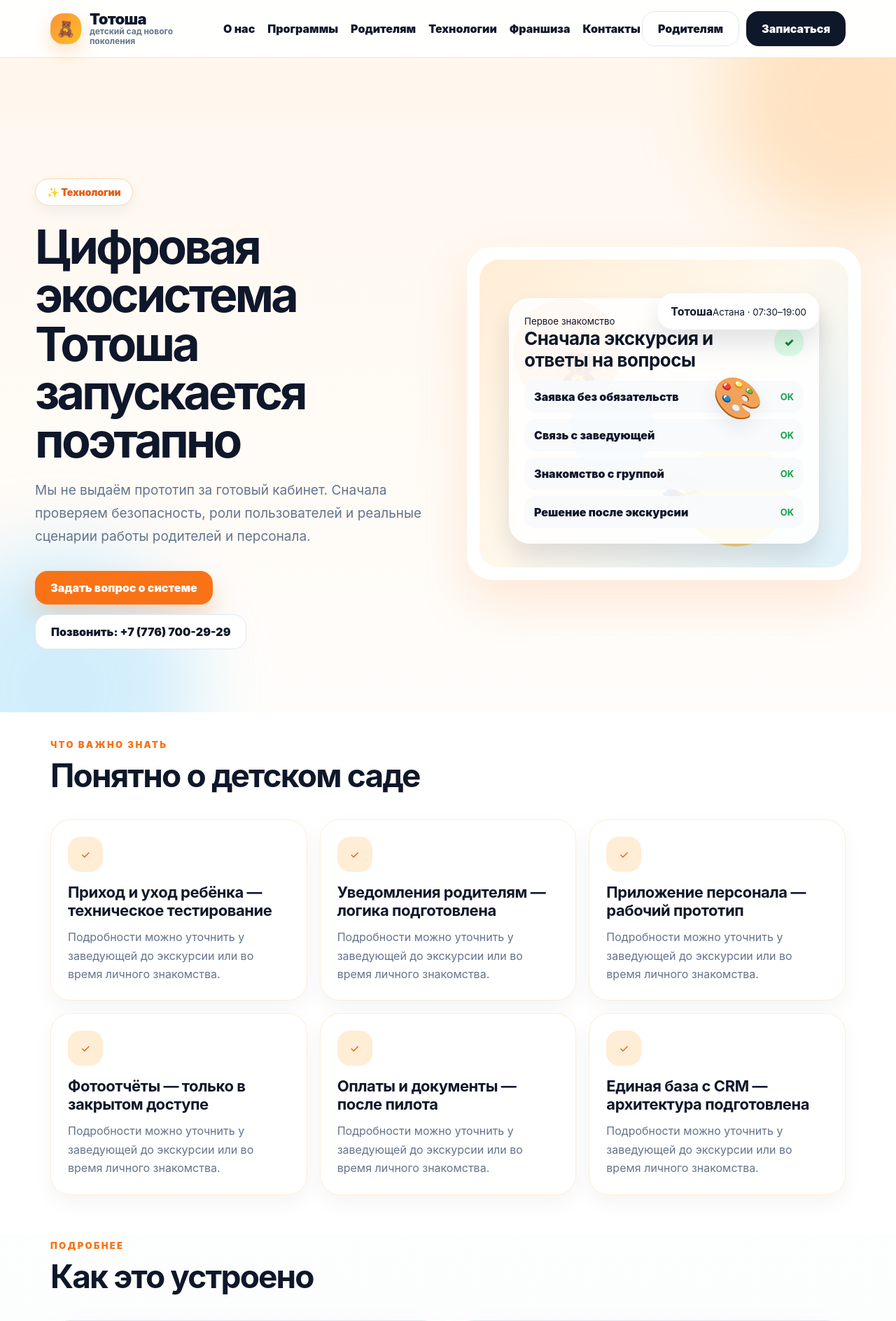
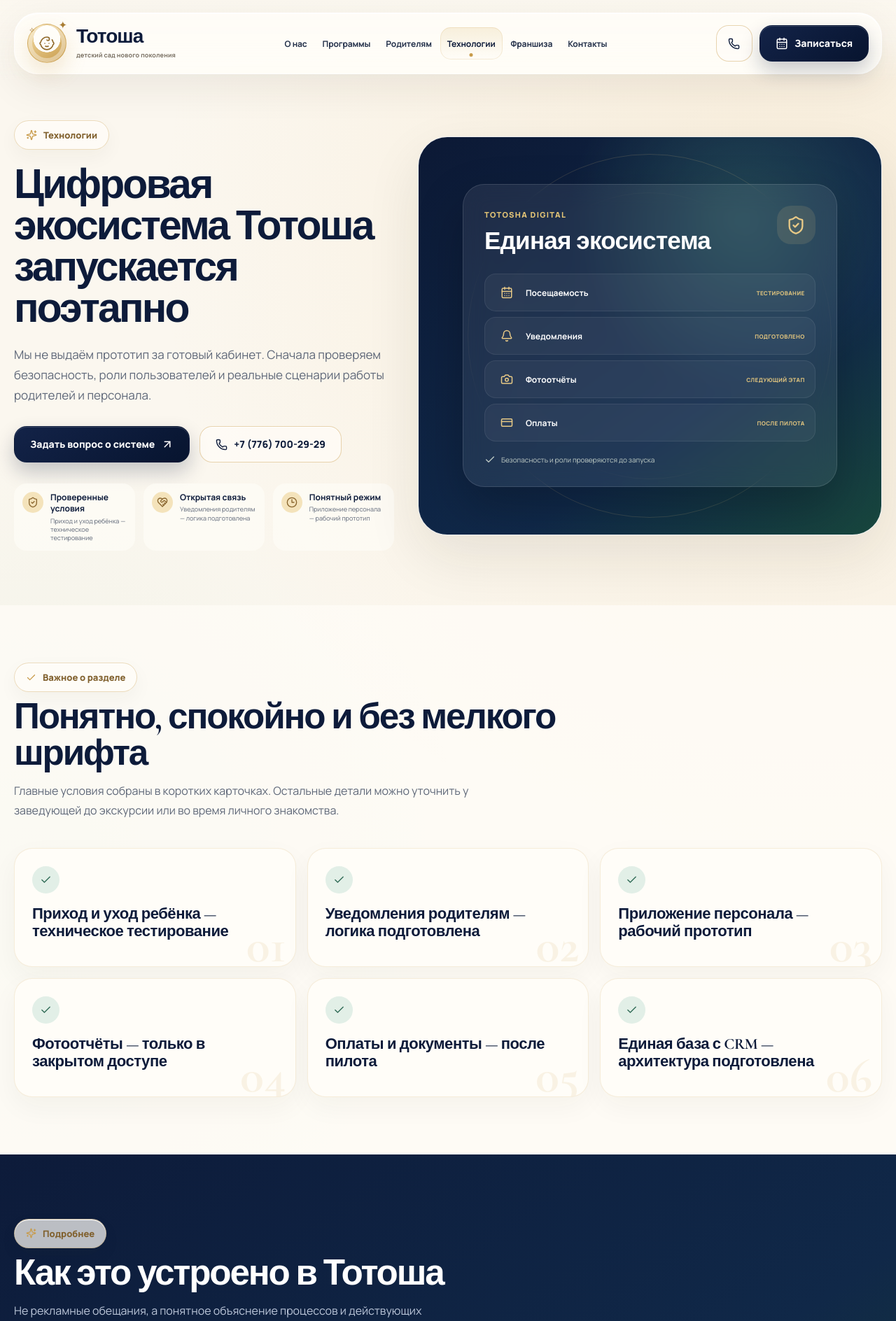
Before and after one commit to nexora-kz/totosha, a Next.js app: page /cabinet in a window 1280 px wide. Shown: the top 1888 px of the page at 70% size. Built offline with nearby package versions, Linux system fonts and the light colour scheme.

Commit message:
TOTOSHA v078: rebuild inner pages with premium layout

```diff
--- a/components/SeoLanding.tsx
+++ b/components/SeoLanding.tsx
@@ -1,3 +1,17 @@
+import {
+  ArrowUpRight,
+  BookOpen,
+  Check,
+  Clock3,
+  HeartHandshake,
+  MessageCircle,
+  Phone,
+  ShieldCheck,
+  Sparkles,
+} from 'lucide-react';
+import { PremiumFooter } from './PremiumFooter';
+import { PremiumHeader } from './PremiumHeader';
+import { PremiumPageVariant, PremiumVisual } from './PremiumVisual';
 import { TOTOSHA_CONTACTS } from '../lib/totoshaConfig';
 
 type Detail = { title: string; text: string };
@@ -11,83 +25,169 @@
   details?: Detail[];
   faq?: Faq[];
   cta?: string;
+  variant?: PremiumPageVariant;
+  whatsappIntent?: string;
 };
 
-const nav = [
-  ['/', 'Главная'],
-  ['/about', 'О нас'],
-  ['/programs', 'Программы'],
-  ['/parents', 'Родителям'],
-  ['/cabinet', 'Технологии'],
-  ['/franchise', 'Франшиза'],
-  ['/contacts', 'Контакты'],
-] as const;
+const variantByEyebrow: Record<string, PremiumPageVariant> = {
+  'О нас': 'about',
+  'Программы': 'programs',
+  'Родителям': 'parents',
+  'Технологии': 'technology',
+  'Франшиза': 'franchise',
+  'Контакты': 'contacts',
+};
 
-export function SeoLanding({ eyebrow, title, description, bullets, details = [], faq = [], cta = 'Записаться на экскурсию' }: SeoLandingProps) {
-  const whatsappHref = `${TOTOSHA_CONTACTS.whatsappUrl}?text=${encodeURIComponent('Здравствуйте. Хочу записаться на экскурсию в Тотоша.')}`;
+const pointMeta = [
+  { icon: ShieldCheck, text: 'Проверенные условия' },
+  { icon: HeartHandshake, text: 'Открытая связь' },
+  { icon: Clock3, text: 'Понятный режим' },
+];
+
+const detailIcons = [ShieldCheck, HeartHandshake, BookOpen, Clock3, Sparkles, Check];
+
+export function SeoLanding({
+  eyebrow,
+  title,
+  description,
+  bullets,
+  details = [],
+  faq = [],
+  cta = 'Записаться на экскурсию',
+  variant,
+  whatsappIntent,
+}: SeoLandingProps) {
+  const resolvedVariant = variant ?? variantByEyebrow[eyebrow] ?? 'about';
+  const message = whatsappIntent ?? (
+    resolvedVariant === 'technology'
+      ? 'Здравствуйте. Хочу узнать подробнее о цифровой экосистеме Тотоша.'
+      : resolvedVariant === 'franchise'
+        ? 'Здравствуйте. Хочу узнать подробнее о франшизе Тотоша.'
+        : resolvedVariant === 'contacts'
+          ? 'Здравствуйте. Хочу записаться на экскурсию в Тотоша.'
+          : `Здравствуйте. Хочу узнать подробнее: ${eyebrow}.`
+  );
+  const whatsappHref = `${TOTOSHA_CONTACTS.whatsappUrl}?text=${encodeURIComponent(message)}`;
 
   return (
-    <main className="seo-landing seo-page-unified">
-      <header className="header seo-unified-header">
-        <div className="container">
-          <div className="nav">
-            <a className="brand" href="/" aria-label="На главную Тотоша">
-              <div className="logo">🧸</div>
-              <div><div className="brand-title">Тотоша</div><div className="brand-sub">детский сад нового поколения</div></div>
-            </a>
-            <nav className="links" aria-label="Основная навигация">
-              {nav.slice(1).map(([href, label]) => <a key={href} href={href}>{label}</a>)}
-            </nav>
-            <div className="actions">
-              <a className="btn btn-light" href="/parents">Родителям</a>
-              <a className="btn btn-dark" href="/contacts">Записаться</a>
+    <main className="premium-site premium-inner-page">
+      <PremiumHeader />
+
+      <section className="premium-inner-hero">
+        <div className="premium-shell premium-inner-grid">
+          <div className="premium-inner-copy">
+            <div className="premium-eyebrow"><Sparkles size={16} /> {eyebrow}</div>
+            <h1>{title}</h1>
+            <p>{description}</p>
+            <div className="premium-home-actions">
+              <a className="premium-btn premium-btn-navy" href={whatsappHref} target="_blank" rel="noopener noreferrer">
+                {cta} <ArrowUpRight size={18} />
+              </a>
+              <a className="premium-btn premium-btn-ghost" href={TOTOSHA_CONTACTS.telUrl}>
+                <Phone size={17} /> {TOTOSHA_CONTACTS.phoneDisplay}
+              </a>
+            </div>
+            <div className="premium-inner-points">
+              {pointMeta.map(({ icon: Icon, text }, index) => (
+                <div className="premium-inner-point" key={text}>
+                  <span><Icon size={16} /></span>
+                  <div>
+                    <strong>{text}</strong>
+                    <small>{bullets[index] ?? 'Подробности на консультации'}</small>
+                  </div>
+                </div>
+              ))}
             </div>
           </div>
+          <PremiumVisual variant={resolvedVariant} />
         </div>
-      </header>
+      </section>
 
-      <section className="hero seo-unified-hero">
-        <div className="orb1" /><div className="orb2" />
-        <div className="container hero-grid seo-hero-grid">
-          <div>
-            <div className="badge">✨ {eyebrow}</div>
-            <h1>{title}</h1>
-            <p className="lead">{description}</p>
-            <div className="hero-actions">
-              <a className="btn btn-primary" href={whatsappHref}>{cta}</a>
-              <a className="btn btn-light" href={TOTOSHA_CONTACTS.telUrl}>Позвонить: {TOTOSHA_CONTACTS.phoneDisplay}</a>
+      <section className="premium-info-section">
+        <div className="premium-shell">
+          <div className="premium-section-head">
+            <div className="premium-section-head-copy">
+              <div className="premium-eyebrow"><Check size={15} /> Важное о разделе</div>
+              <h2>Понятно, спокойно и без мелкого шрифта</h2>
+              <p>Главные условия собраны в коротких карточках. Остальные детали можно уточнить у заведующей до экскурсии или во время личного знакомства.</p>
             </div>
           </div>
-          <div className="hero-card hero-card-v035 seo-hero-card">
-            <div className="hero-scene hero-scene-v035 seo-hero-scene">
-              <div className="bubble b1" /><div className="bubble b2" /><div className="bubble b3" />
-              <div className="emoji e1">🧸</div><div className="emoji e2">🎨</div><div className="emoji e3">📚</div>
-              <div className="mini mini-top"><b>Тотоша</b><small>Астана · 07:30–19:00</small></div>
-              <div className="mini dash">
-                <div className="dash-head"><div><small>Первое знакомство</small><h3>Сначала экскурсия и ответы на вопросы</h3></div><div className="pill">✓</div></div>
-                {['Заявка без обязательств', 'Связь с заведующей', 'Знакомство с группой', 'Решение после экскурсии'].map((item) => (
-                  <div className="dash-row" key={item}><span>{item}</span><b>OK</b></div>
-                ))}
-              </div>
-            </div>
+          <div className="premium-bullet-grid">
+            {bullets.map((item, index) => (
+              <article className="premium-bullet-card" data-number={String(index + 1).padStart(2, '0')} key={item}>
+                <span><Check size={17} /></span>
+                <h3>{item}</h3>
+              </article>
+            ))}
           </div>
         </div>
       </section>
 
-      <section className="section white seo-landing__content">
-        <div className="container">
-          <div className="section-title"><div className="eyebrow">Что важно знать</div><h2>Понятно о детском саде</h2></div>
-          <div className="grid grid-3">
-            {bullets.map((item) => <article className="card" key={item}><div className="icon">✓</div><h3>{item}</h3><p>Подробности можно уточнить у заведующей до экскурсии или во время личного знакомства.</p></article>)}
+      {details.length > 0 && (
+        <section className="premium-section premium-section-dark">
+          <div className="premium-shell">
+            <div className="premium-section-head">
+              <div className="premium-section-head-copy">
+                <div className="premium-eyebrow"><Sparkles size={15} /> Подробнее</div>
+                <h2>Как это устроено в Тотоша</h2>
+                <p>Не рекламные обещания, а понятное объяснение процессов и действующих возможностей.</p>
+              </div>
+            </div>
+            <div className="premium-details-grid">
+              {details.map((item, index) => {
+                const Icon = detailIcons[index % detailIcons.length];
+                return (
+                  <article className="premium-detail-card" key={item.title}>
+                    <span><Icon size={22} /></span>
+                    <div><h3>{item.title}</h3><p>{item.text}</p></div>
+                  </article>
+                );
+              })}
+            </div>
+          </div>
+        </section>
+      )}
+
+      {faq.length > 0 && (
+        <section className="premium-section premium-section-paper">
+          <div className="premium-shell">
+            <div className="premium-section-head">
+              <div className="premium-section-head-copy">
+                <div className="premium-eyebrow"><MessageCircle size={15} /> Вопросы родителей</div>
+                <h2>Коротко о главном</h2>
+              </div>
+            </div>
+            <div className="premium-faq-list">
+              {faq.map((item) => (
+                <details key={item.question}>
+                  <summary>{item.question}</summary>
+                  <p>{item.answer}</p>
+                </details>
+              ))}
+            </div>
+          </div>
+        </section>
+      )}
+
+      <section className="premium-section">
+        <div className="premium-shell premium-inner-cta">
+          <div>
+            <div className="premium-card-kicker premium-card-kicker-light">Следующий шаг</div>
+            <h2>Познакомьтесь с Тотоша лично</h2>
+            <p>Заявка не обязывает к зачислению. Сначала консультация, экскурсия и ответы на вопросы семьи.</p>
+          </div>
+          <div className="premium-inner-cta-actions">
+            <a className="premium-btn premium-btn-gold" href={whatsappHref} target="_blank" rel="noopener noreferrer">Написать в WhatsApp <ArrowUpRight size={18} /></a>
+            <a className="premium-btn premium-btn-ghost" href={TOTOSHA_CONTACTS.telUrl}><Phone size={17} /> Позвонить</a>
           </div>
         </div>
       </section>
 
-      {details.length > 0 && <section className="section seo-landing__content seo-landing__details"><div className="container"><div className="section-title"><div className="eyebrow">Подробнее</div><h2>Как это устроено</h2></div><div className="seo-detail-list">{details.map((item) => <article className="seo-detail" key={item.title}><h3>{item.title}</h3><p>{item.text}</p></article>)}</div></div></section>}
-
-      {faq.length > 0 && <section className="section white seo-landing__content seo-landing__faq"><div className="container"><div className="section-title"><div className="eyebrow">Вопросы родителей</div><h2>Коротко о главном</h2></div><div className="seo-faq-list">{faq.map((item) => <article className="seo-faq" key={item.question}><h3>{item.question}</h3><p>{item.answer}</p></article>)}</div></div></section>}
-
-      <footer className="footer"><div className="container footer-row"><div><div className="brand-title">Тотоша</div><div className="brand-sub">Частный детский сад в Астане</div></div><div className="hero-actions" style={{ marginTop: 0 }}><a className="btn btn-light" href="/contacts">Контакты</a><a className="btn btn-light" href="/privacy">Обработка данных</a></div></div></footer>
+      <PremiumFooter />
+      <div className="premium-mobile-dock">
+        <a className="premium-btn premium-btn-navy" href={whatsappHref} target="_blank" rel="noopener noreferrer"><MessageCircle size={17} /> WhatsApp</a>
+        <a className="premium-btn premium-btn-gold" href={TOTOSHA_CONTACTS.telUrl}><Phone size={17} /> Позвонить</a>
+      </div>
     </main>
   );
 }
```
